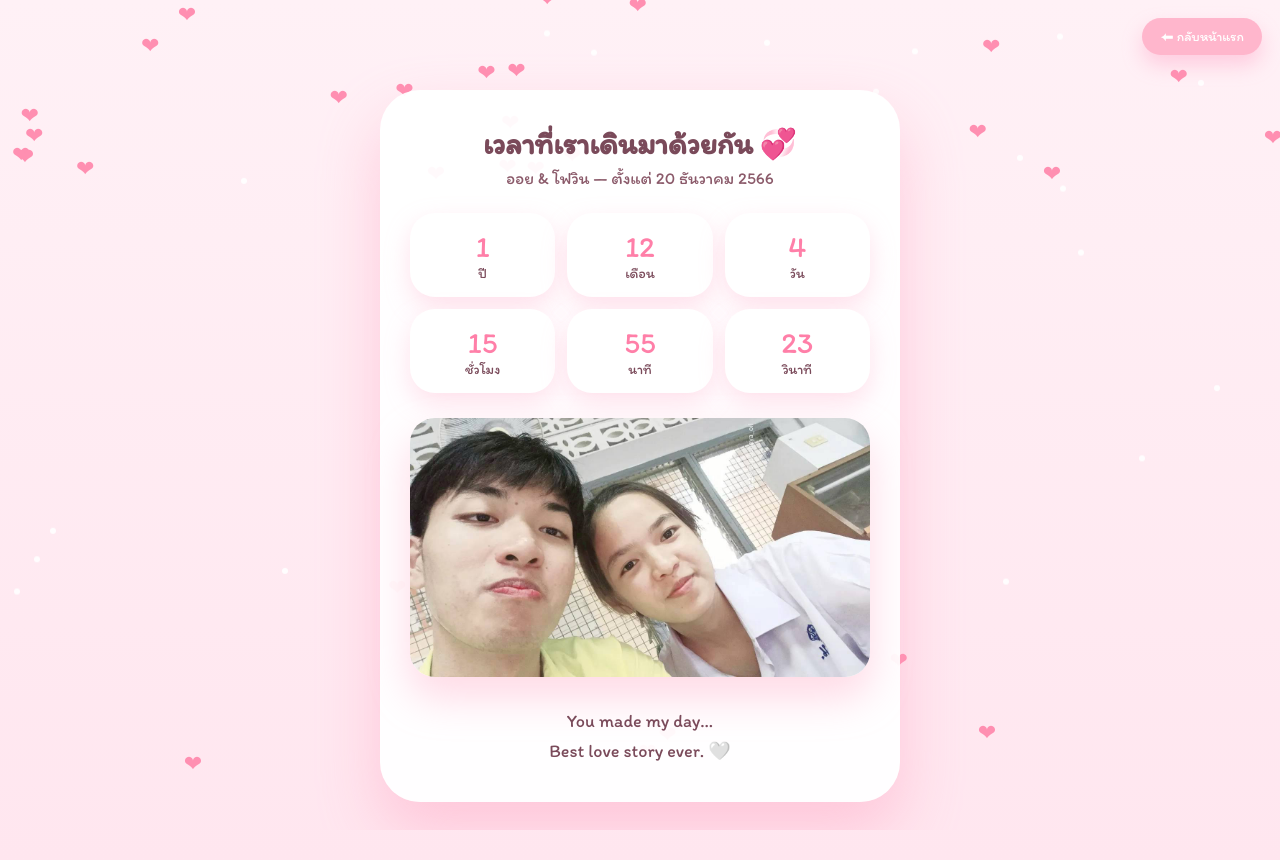
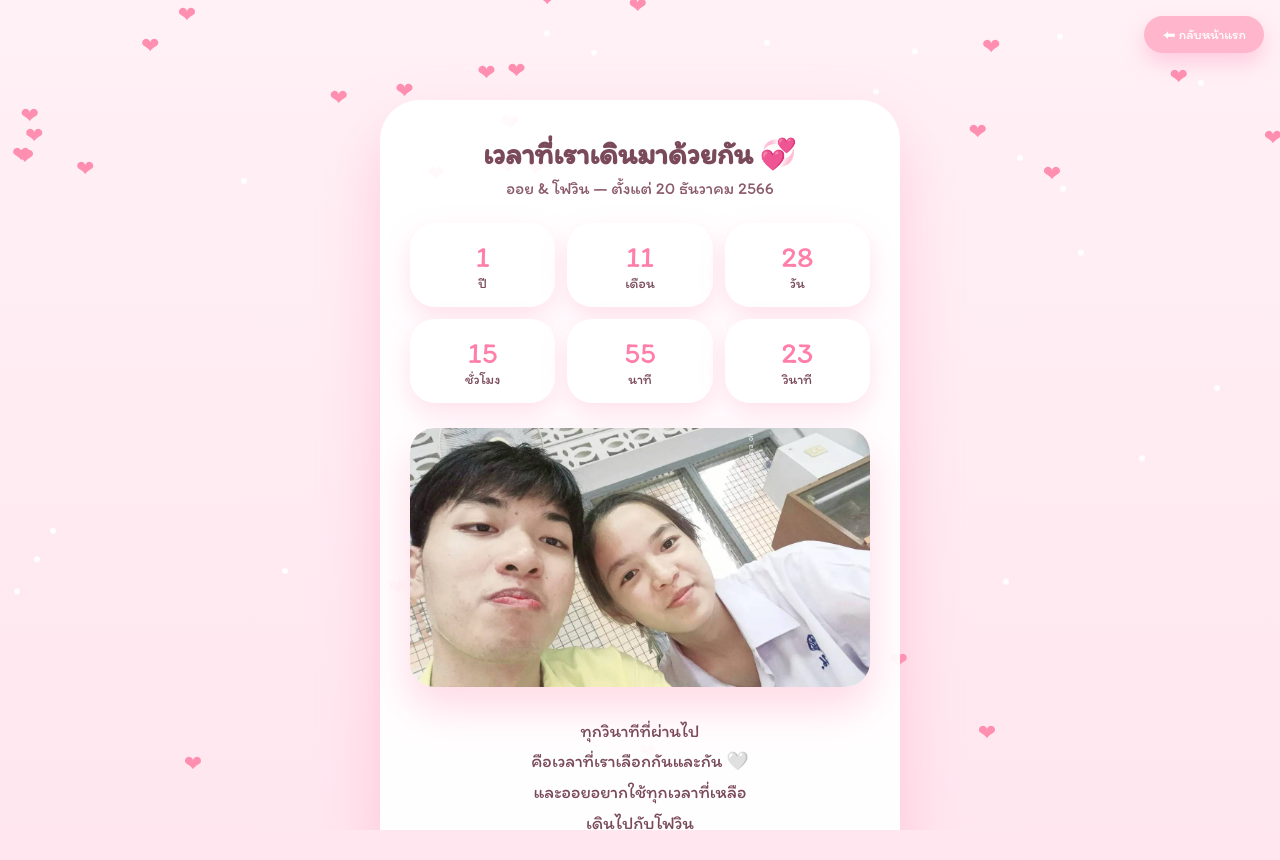
Before and after one commit to Suphichaya0311/Suphichaya0311.github.io, a plain HTML site: page time.html in a window 1280 px wide. Drawn offline with Linux system fonts and the light colour scheme.

Commit message:
Update time.html

```diff
--- a/time.html
+++ b/time.html
@@ -14,7 +14,7 @@ body{
   font-family:'Itim',cursive;
   background:linear-gradient(180deg,#fff1f6,#ffe6ef);
   color:#7a4a5a;
-  overflow:auto; /* ⭐ ให้เลื่อนได้ */
+  overflow:auto;
 }
 
 /* กลิตเตอร์ */
@@ -28,9 +28,7 @@ body{
   animation:fall 8s linear infinite;
   z-index:1;
 }
-@keyframes fall{
-  to{transform:translateY(120vh)}
-}
+@keyframes fall{to{transform:translateY(120vh)}}
 
 /* หัวใจลอย */
 .heart-float{
@@ -41,15 +39,13 @@ body{
   animation:up 6s linear infinite;
   z-index:1;
 }
-@keyframes up{
-  to{transform:translateY(-120vh)}
-}
+@keyframes up{to{transform:translateY(-120vh)}}
 
-/* ปุ่มกลับหน้าแรก */
+/* ปุ่มกลับ */
 .back-btn{
   position:fixed;
-  top:18px;
-  right:18px;
+  top:16px;
+  right:16px;
   z-index:10;
   border:none;
   background:#ffb6cc;
@@ -60,9 +56,7 @@ body{
   cursor:pointer;
   box-shadow:0 10px 20px rgba(255,150,190,.4);
 }
-.back-btn:hover{
-  background:#ff8fb1;
-}
+.back-btn:hover{background:#ff8fb1}
 
 /* โครงหน้า */
 .wrap{
@@ -74,11 +68,10 @@ body{
   position:relative;
   z-index:2;
 }
-
 .scroll-area{
+  width:100%;
   max-height:100vh;
   overflow-y:auto;
-  width:100%;
 }
 
 /* กล่องหลัก */
@@ -88,21 +81,14 @@ body{
   padding:35px 30px;
   max-width:520px;
   width:100%;
-  margin:60px auto 40px;
+  margin:70px auto 40px;
   text-align:center;
   box-shadow:0 30px 60px rgba(255,160,190,.45);
 }
 
 /* หัวข้อ */
-h1{
-  margin:0;
-  font-size:30px;
-}
-.sub{
-  margin-top:6px;
-  font-size:17px;
-  color:#8b5a6a;
-}
+h1{margin:0;font-size:30px}
+.sub{margin-top:6px;font-size:17px;color:#8b5a6a}
 
 /* เวลา */
 .time-box{
@@ -117,18 +103,11 @@ h1{
   padding:15px 10px;
   box-shadow:0 10px 25px rgba(255,170,200,.35);
 }
-.num{
-  font-size:30px;
-  color:#ff7fa8;
-}
-.label{
-  font-size:14px;
-}
+.num{font-size:30px;color:#ff7fa8}
+.label{font-size:14px}
 
 /* รูป */
-.photo{
-  margin-top:20px;
-}
+.photo{margin-top:20px}
 .photo img{
   width:100%;
   border-radius:25px;
@@ -146,7 +125,6 @@ h1{
 
 <body>
 
-<!-- ปุ่มกลับหน้าแรก -->
 <button class="back-btn" onclick="location.href='home.html'">
   ⬅ กลับหน้าแรก
 </button>
@@ -185,45 +163,54 @@ for(let i=0;i<40;i++){
       </div>
 
       <div class="photo">
-        <!-- 🖼️ ใส่รูป -->
+        <!-- เปลี่ยนชื่อรูปได้ -->
         <img src="photo1.jpg" alt="ความทรงจำของเรา">
       </div>
 
       <div class="msg">
-         You made my day…<br>
-         Best love story ever. 🤍
+        ทุกวินาทีที่ผ่านไป<br>
+        คือเวลาที่เราเลือกกันและกัน 🤍<br>
+        และออยอยากใช้ทุกเวลาที่เหลือ<br>
+        เดินไปกับโฟวิน
       </div>
     </div>
   </div>
 </div>
 
 <script>
-const start = new Date("2023-12-20T00:00:00");
+/* ⭐ นับเวลาแบบถูกจริง */
+const startDate = new Date(2023, 11, 20, 0, 0, 0);
 
-function update(){
+function updateTime(){
   const now = new Date();
-  let diff = Math.floor((now - start)/1000);
 
-  const y = Math.floor(diff / (365*24*3600));
-  diff %= 365*24*3600;
-  const m = Math.floor(diff / (30*24*3600));
-  diff %= 30*24*3600;
-  const d = Math.floor(diff / (24*3600));
-  diff %= 24*3600;
-  const h = Math.floor(diff / 3600);
-  diff %= 3600;
-  const min = Math.floor(diff / 60);
-  const s = diff % 60;
+  let years = now.getFullYear() - startDate.getFullYear();
+  let months = now.getMonth() - startDate.getMonth();
+  let days = now.getDate() - startDate.getDate();
+  let hours = now.getHours() - startDate.getHours();
+  let minutes = now.getMinutes() - startDate.getMinutes();
+  let seconds = now.getSeconds() - startDate.getSeconds();
 
-  document.getElementById("y").textContent=y;
-  document.getElementById("m").textContent=m;
-  document.getElementById("d").textContent=d;
-  document.getElementById("h").textContent=h;
-  document.getElementById("min").textContent=min;
-  document.getElementById("s").textContent=s;
+  if(seconds < 0){ seconds += 60; minutes--; }
+  if(minutes < 0){ minutes += 60; hours--; }
+  if(hours < 0){ hours += 24; days--; }
+  if(days < 0){
+    const prevMonth = new Date(now.getFullYear(), now.getMonth(), 0);
+    days += prevMonth.getDate();
+    months--;
+  }
+  if(months < 0){ months += 12; years--; }
+
+  document.getElementById("y").textContent = years;
+  document.getElementById("m").textContent = months;
+  document.getElementById("d").textContent = days;
+  document.getElementById("h").textContent = hours;
+  document.getElementById("min").textContent = minutes;
+  document.getElementById("s").textContent = seconds;
 }
-setInterval(update,1000);
-update();
+
+setInterval(updateTime,1000);
+updateTime();
 </script>
 
 </body>
```
